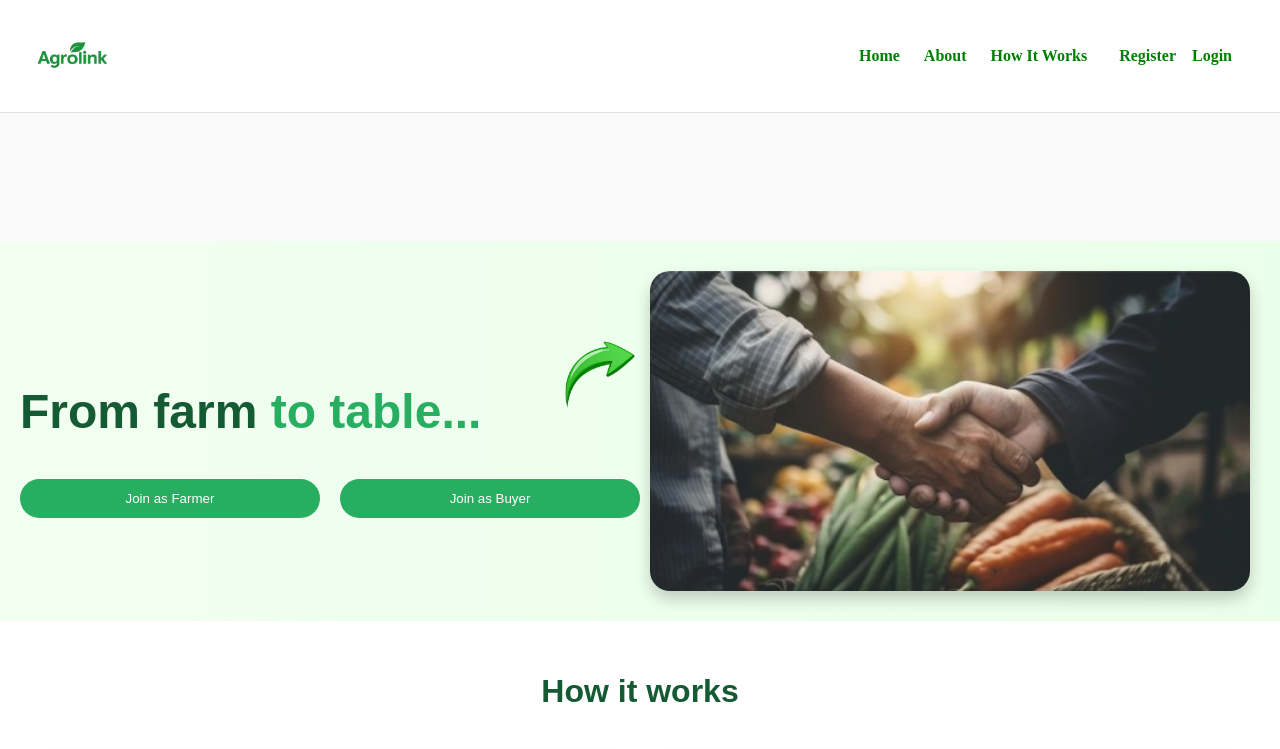
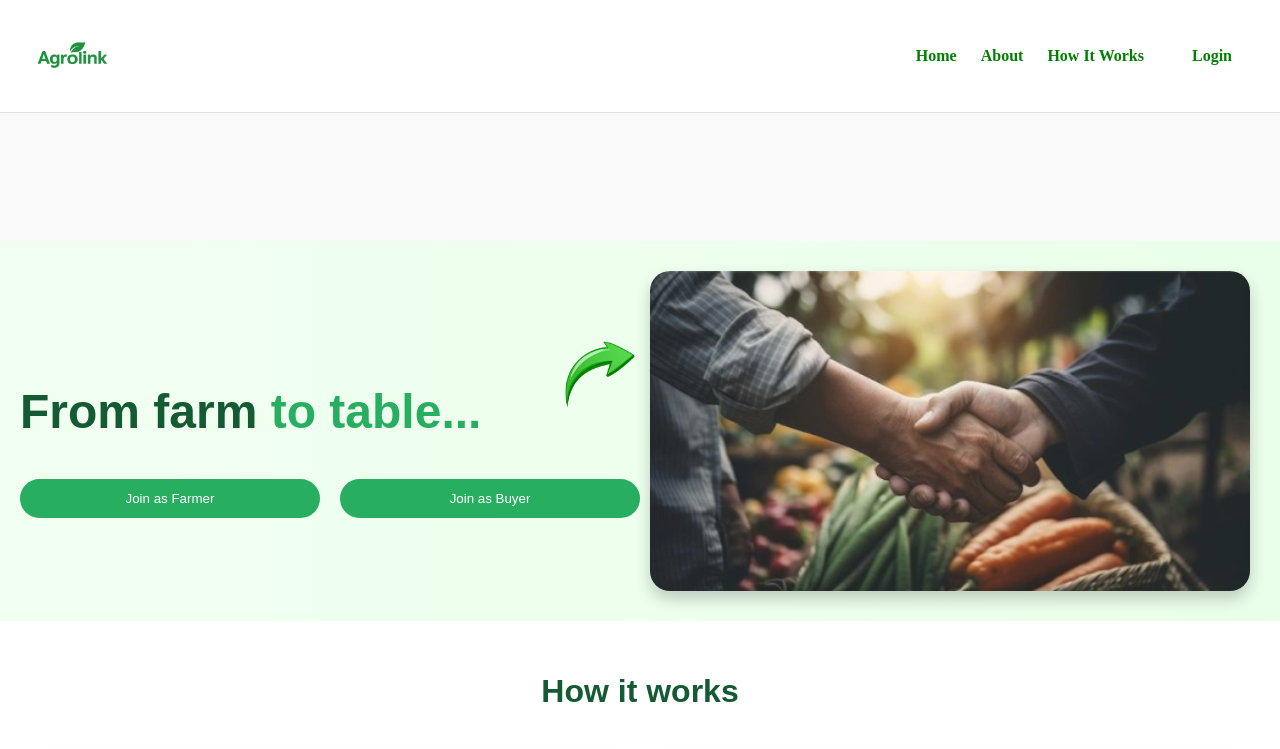
Before and after one commit to stercym/agrolink, a React (Vite) app: page / in a window 1280 px wide. Shown: the top 749 px of the page. Built offline with nearby package versions, Linux system fonts and the light colour scheme; no server answers.

Commit message:
remove register option from the navbar

```diff
--- a/src/components/NavBar.jsx
+++ b/src/components/NavBar.jsx
@@ -40,7 +40,7 @@ function NavBar() {
         <div className="nav-auth">
           {!token ? (
             <>
-              <Link to="/register" className="nav-item">Register</Link>
+              {/* <Link to="/register" className="nav-item">Register</Link> */}
               <Link to="/login" className="signin-btn">Login</Link>
             </>
           ) : (
```
